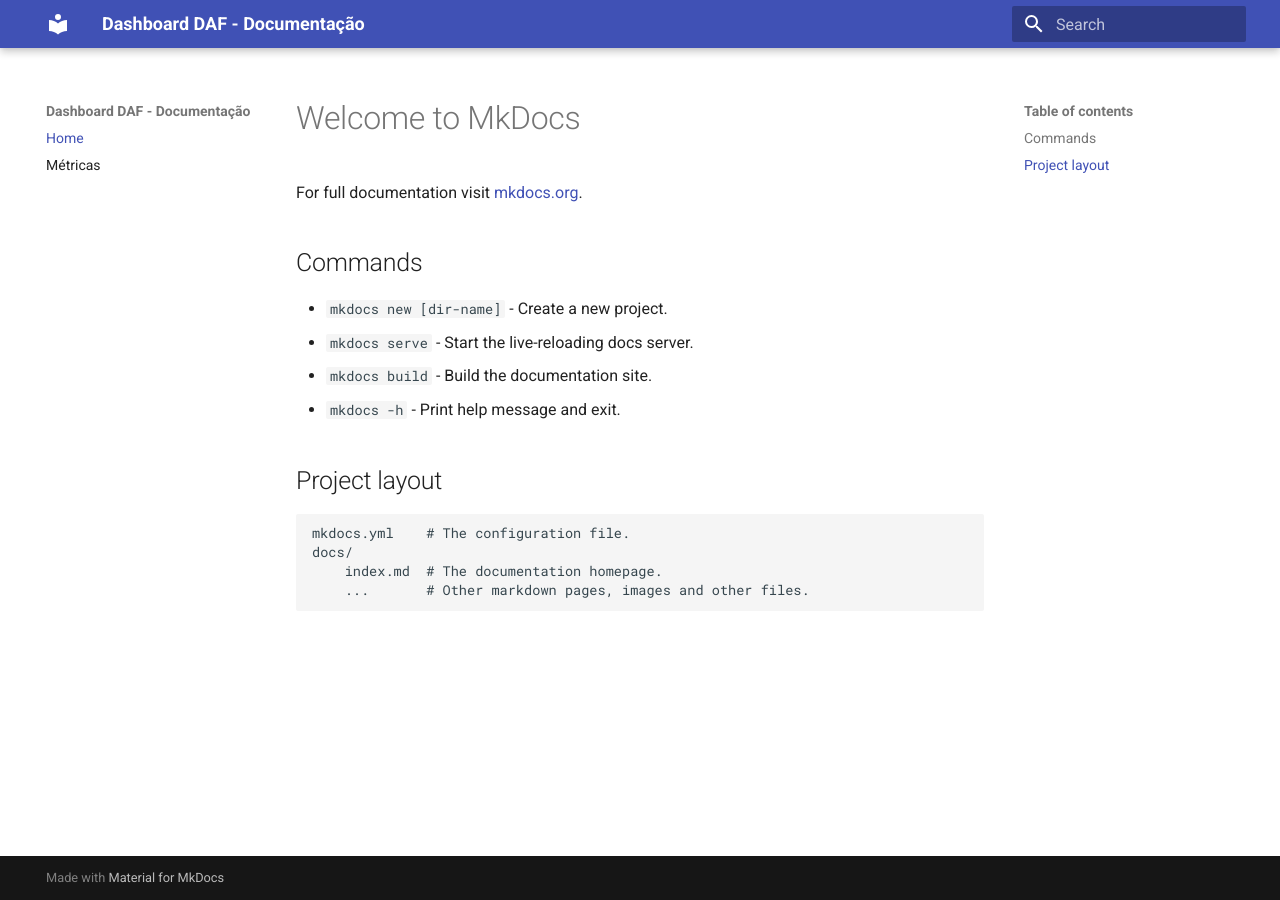
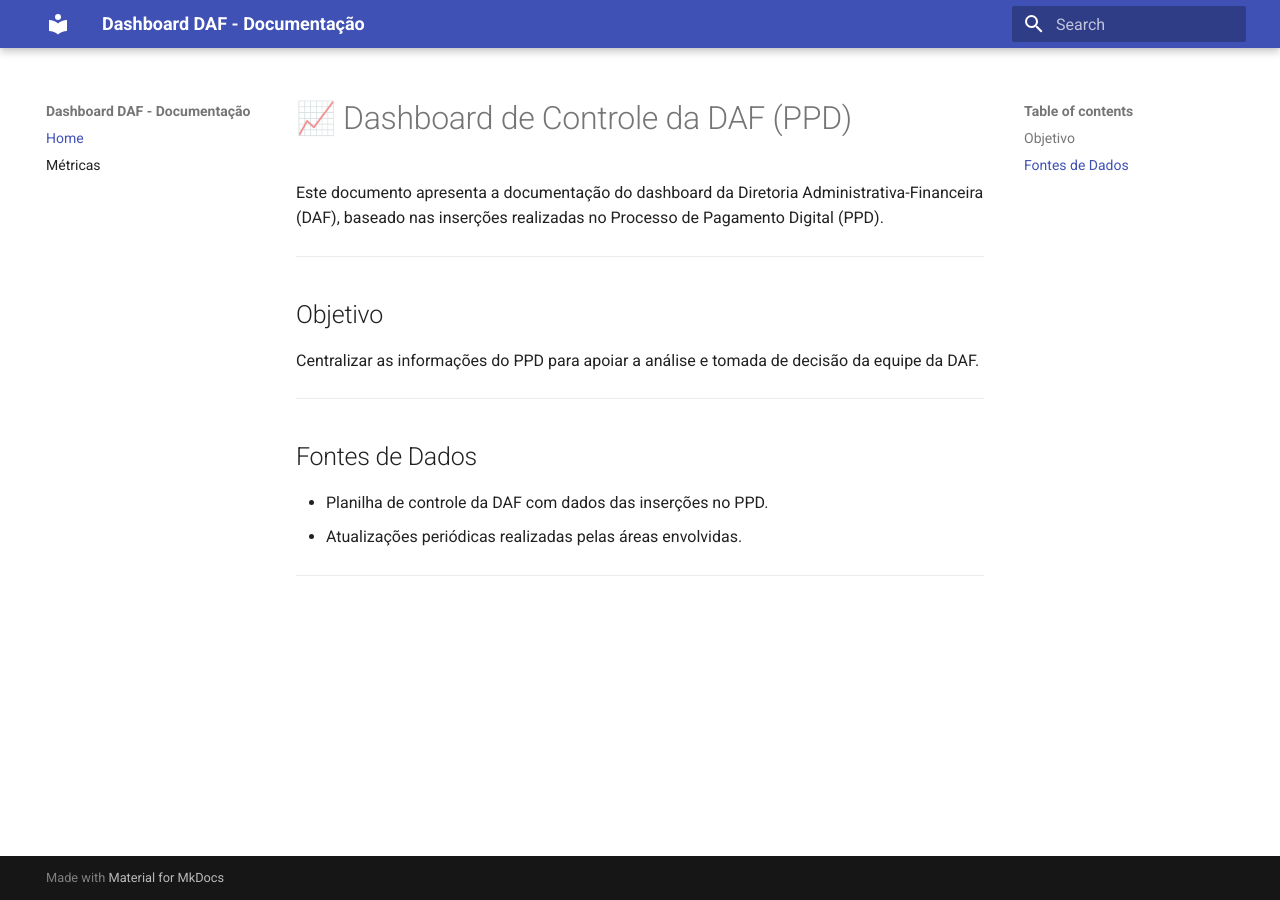
Before and after one commit to brenorial/riosaude_pbi_planilhao_daf, an MkDocs documentation site: the page built from docs/index.md, in a window 1280 px wide. Built offline with MkDocs 1.6.1 and Material for MkDocs 9.7.7, drawn with Linux system fonts in a browser that asks for light colours.

Commit message:
atualizado

```diff
--- a/docs/index.md
+++ b/docs/index.md
@@ -1,17 +1,18 @@
-# Welcome to MkDocs
+# 📈 Dashboard de Controle da DAF (PPD)
 
-For full documentation visit [mkdocs.org](https://www.mkdocs.org).
+Este documento apresenta a documentação do dashboard da Diretoria Administrativa-Financeira (DAF), baseado nas inserções realizadas no Processo de Pagamento Digital (PPD).
 
-## Commands
+---
 
-* `mkdocs new [dir-name]` - Create a new project.
-* `mkdocs serve` - Start the live-reloading docs server.
-* `mkdocs build` - Build the documentation site.
-* `mkdocs -h` - Print help message and exit.
+## Objetivo
 
-## Project layout
+Centralizar as informações do PPD para apoiar a análise e tomada de decisão da equipe da DAF.
 
-    mkdocs.yml    # The configuration file.
-    docs/
-        index.md  # The documentation homepage.
-        ...       # Other markdown pages, images and other files.
+---
+
+## Fontes de Dados
+
+- Planilha de controle da DAF com dados das inserções no PPD.
+- Atualizações periódicas realizadas pelas áreas envolvidas.
+
+---
```
